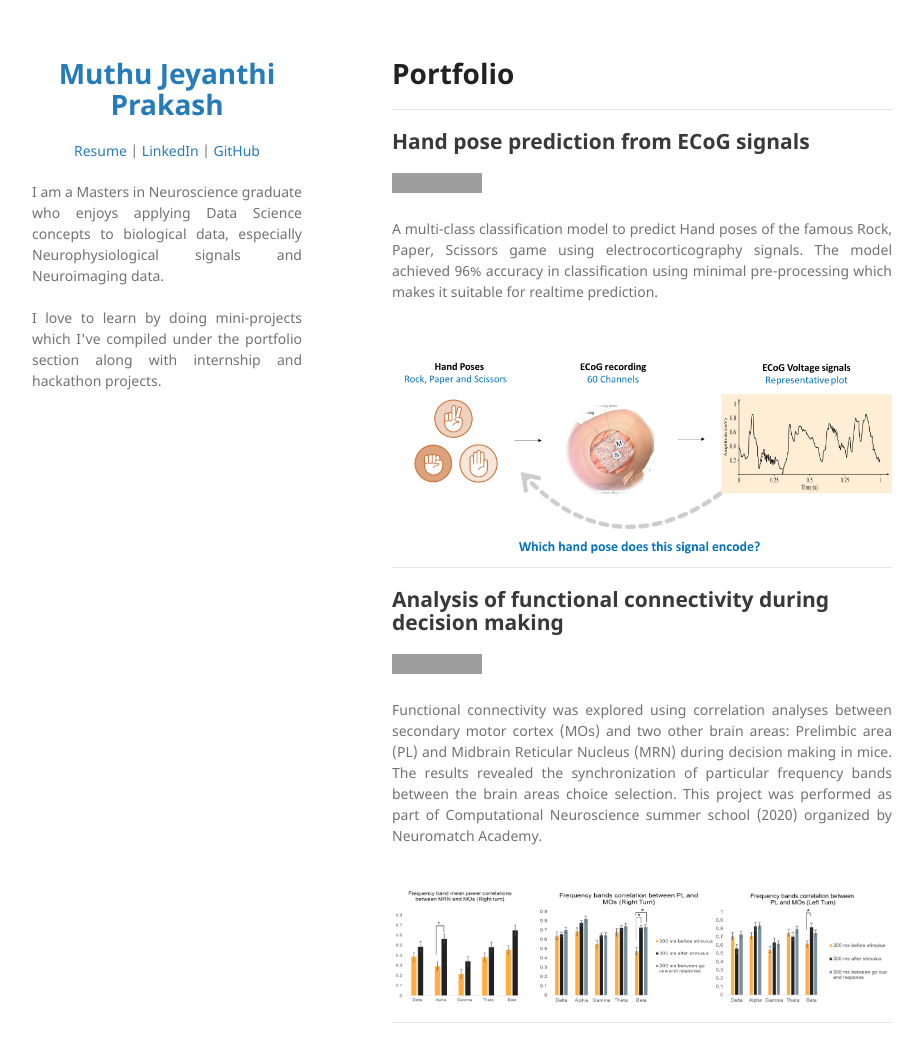
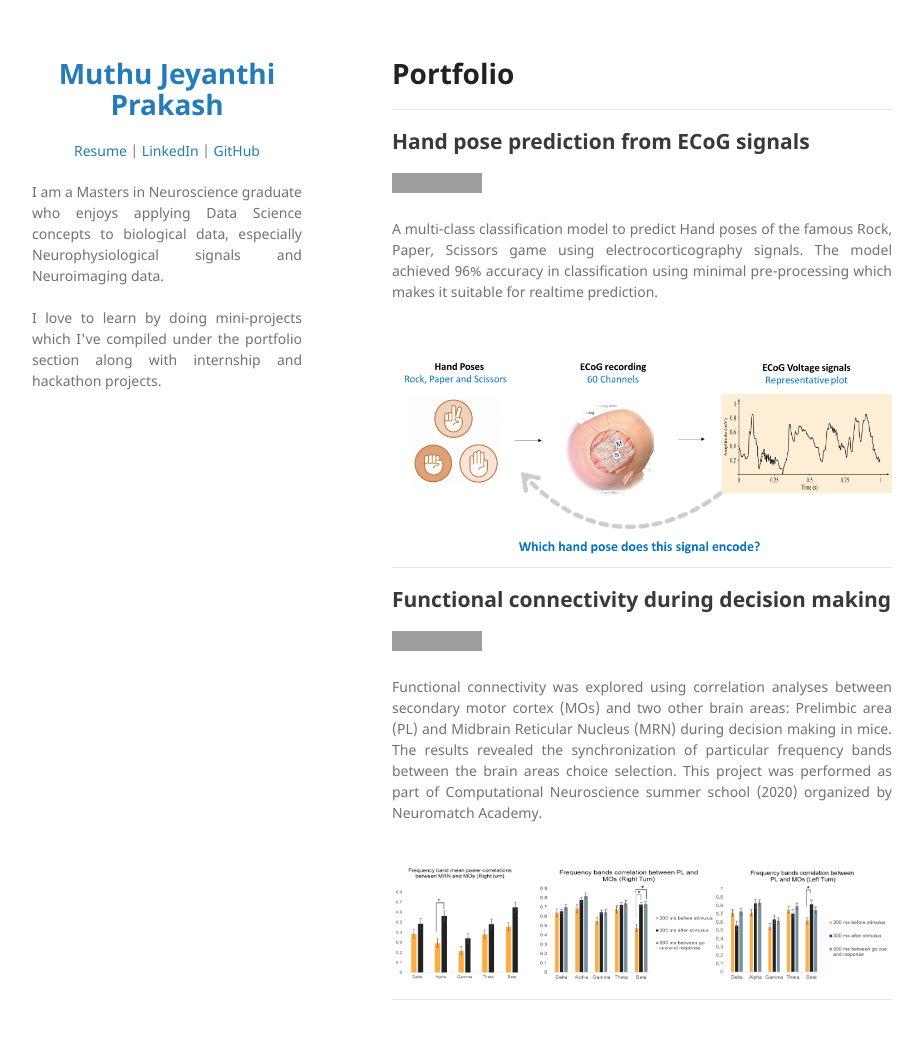
Before and after one commit to Muthu-Jeyanthi/Muthu-Jeyanthi.github.io, a Jekyll site: the page built from index.md, in a window 1280 px wide and 1093 px high. Shown: the top 1062 px of the window, without its empty margins (178-1101 px from the left). Built offline with Jekyll 4.4.1, drawn with Linux system fonts in a browser that asks for light colours; our own code applies the rules of GitHub Pages for plain Markdown files; grey boxes are pictures that could not be loaded.

Commit message:
Update index.md

```diff
--- a/index.md
+++ b/index.md
@@ -9,7 +9,7 @@
 <center><img src="assets/img/Ecog_image.png"/></center>
 
 ---
-## Analysis of functional connectivity during decision making
+## Functional connectivity during decision making
 
 [![Open In Colab](https://colab.research.google.com/assets/colab-badge.svg)](https://colab.research.google.com/drive/1M5IMT_tHCCJsNaUBW8HTD7BAocNGj_HU?usp=sharing)
 
```
